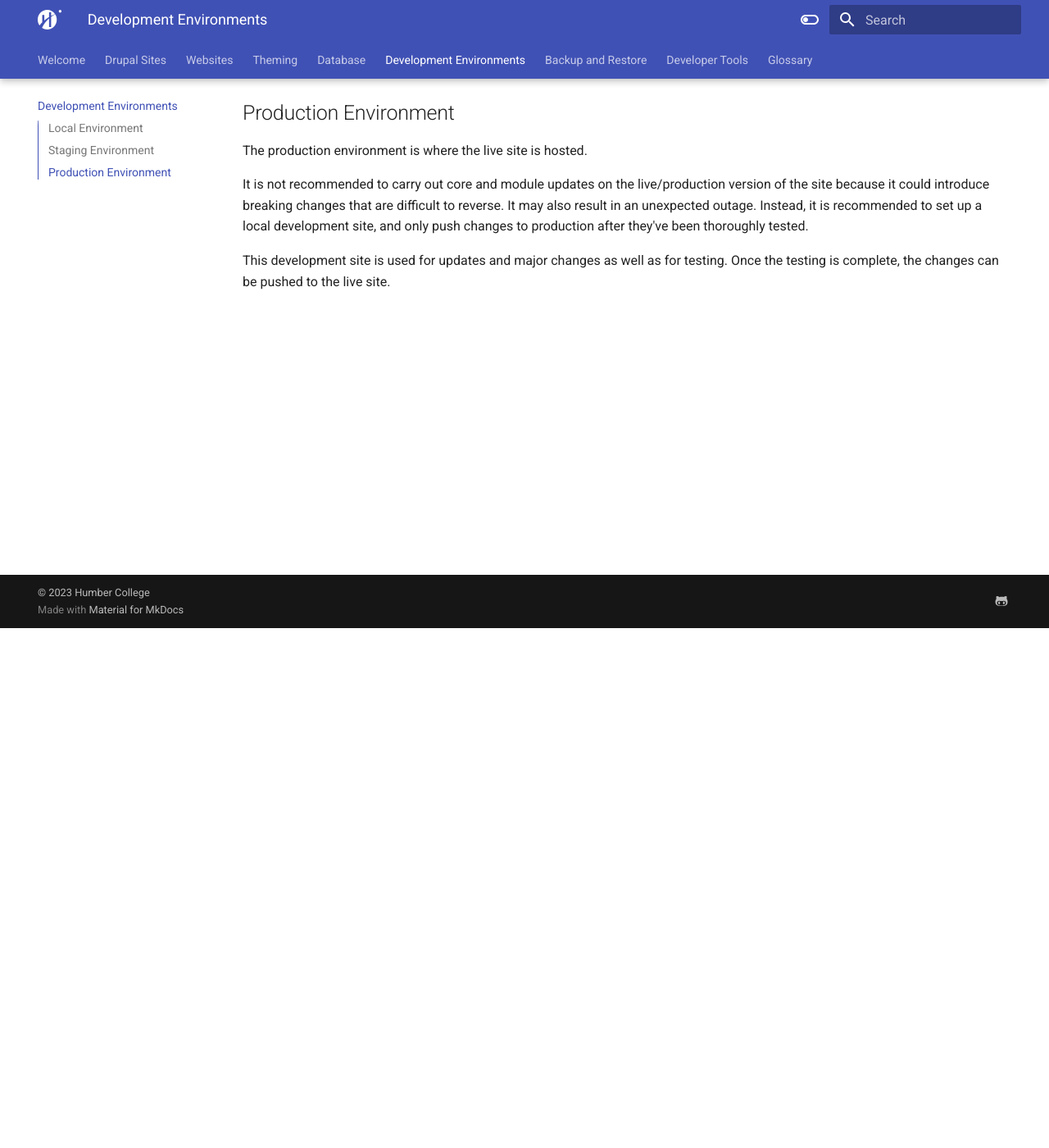
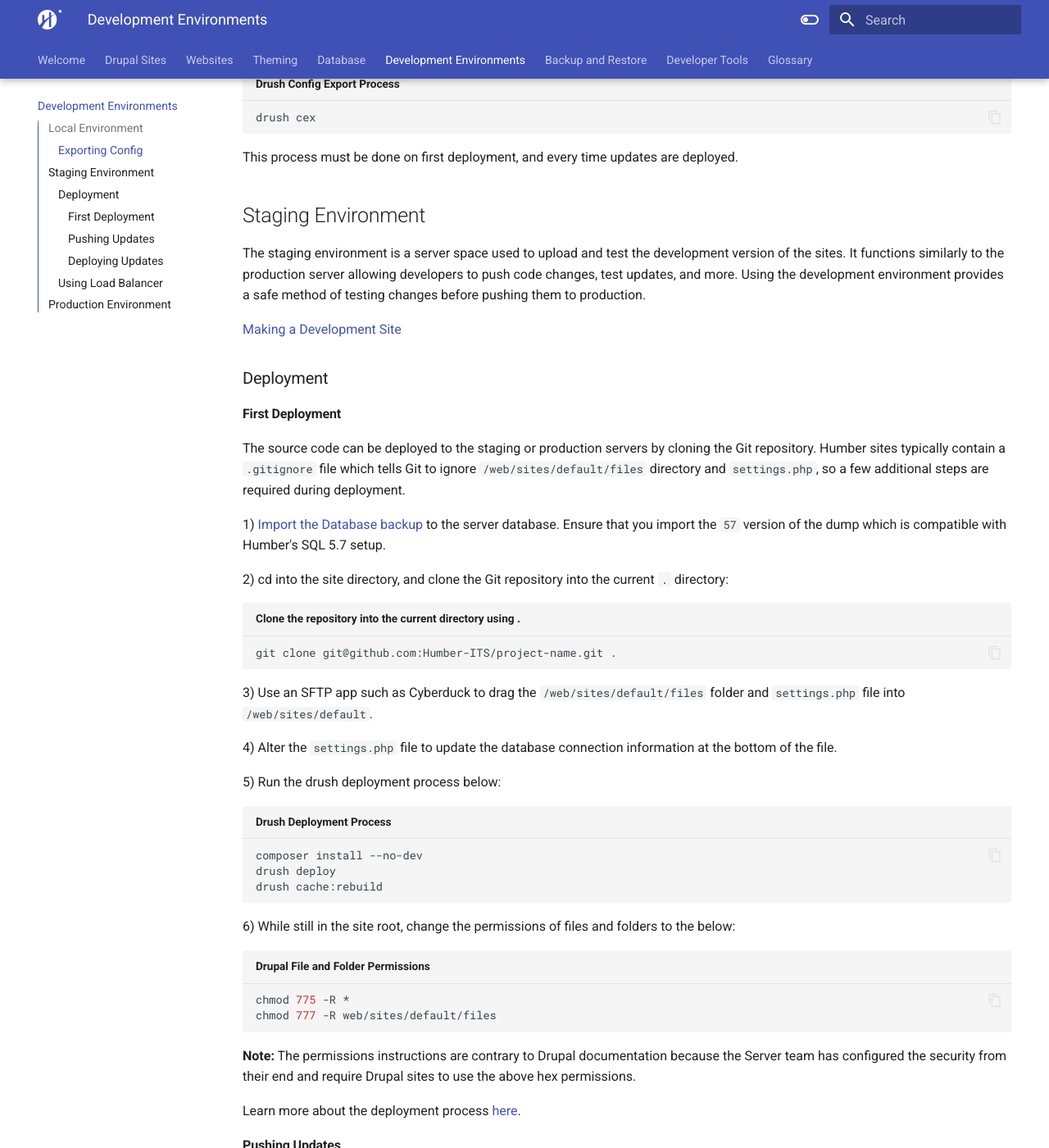
Before and after one commit to GeorgeCiesinski/custom-drupal-docs, an MkDocs documentation site: the page built from docs/development-environments.md, in a window 1280 px wide and 1400 px high, scrolled down 634 px. Shown: the whole window at 82% size. Built offline with MkDocs 1.6.1 and Material for MkDocs 9.7.7, drawn with Linux system fonts in a browser that asks for light colours; some of the changed text lies outside the part shown.

````diff
--- a/docs/development-environments.md
+++ b/docs/development-environments.md
@@ -10,11 +10,105 @@ Each environment has it's own instance of the website source code, the MySQL dat
 
 The local environment is the primary location where the site will be developed. Most changes happen locally and are later pushed to staging for testing.
 
+### Exporting Config
+
+When the local version of the site is ready to be pushed into staging or production, you must first export the config which will become necessary during the deployment process.
+
+1) Run Drush config export. This creates a config directory and config files in the `/web/sites/default/files/config_--xyz` folder. The folder name will include a randomly generated hash so it will be different in every site.
+
+```shell title="Drush Config Export Process"
+drush cex
+```
+
+This process must be done on first deployment, and every time updates are deployed.
+
 ## Staging Environment
 
 The staging environment is a server space used to upload and test the development version of the sites. It functions similarly to the production server allowing developers to push code changes, test updates, and more. Using the development environment provides a safe method of testing changes before pushing them to production.
 
 [Making a Development Site](https://www.drupal.org/docs/user_guide/en/install-dev-making.html)
+
+### Deployment
+
+#### First Deployment
+
+The source code can be deployed to the staging or production servers by cloning the Git repository. Humber sites typically contain a `.gitignore` file which tells Git to ignore `/web/sites/default/files` directory and `settings.php`, so a few additional steps are required during deployment.
+
+1) [Import the Database backup](database#importing-data) to the server database. Ensure that you import the `57` version of the dump which is compatible with Humber's SQL 5.7 setup.
+
+2) cd into the site directory, and clone the Git repository into the current `.` directory:
+
+```shell title="Clone the repository into the current directory using ."
+git clone git@github.com:Humber-ITS/project-name.git .
+```
+
+3) Use an SFTP app such as Cyberduck to drag the `/web/sites/default/files` folder and `settings.php` file into `/web/sites/default`.
+
+4) Alter the `settings.php` file to update the database connection information at the bottom of the file.
+
+5) Run the drush deployment process below:
+
+```shell title="Drush Deployment Process"
+composer install --no-dev
+drush deploy
+drush cache:rebuild
+```
+
+6) While still in the site root, change the permissions of files and folders to the below:
+
+```shell title="Drupal File and Folder Permissions"
+chmod 775 -R *
+chmod 777 -R web/sites/default/files
+```
+
+**Note:** The permissions instructions are contrary to Drupal documentation because the Server team has configured the security from their end and require Drupal sites to use the above hex permissions.
+
+Learn more about the deployment process [here](https://drupal.stackexchange.com/questions/254407/order-of-drush-commands-for-automated-deployment).
+
+#### Pushing Updates
+
+Changes made locally need to be pushed to the remote repository in order to be pulled into staging and production environments. Before pushing the changes, update the Drupal Config using `drush cex` which exports the configuration to a folder in `/files`.
+
+#### Deploying Updates
+
+In order to push updates to a site in staging, follow the below process.
+
+**Note:** Before starting, it is recommended to create a [Full Backup](backup-restore.md#creating-a-full-backup) of the staging or production environment.
+
+1) First, enable maintenance mode and clear cache. Then reset the repository and pull the changes from the active branch (develop or main).
+
+```shell title="Pulling Changes"
+drush state:set system.maintenance_mode 1
+drush cache:rebuild
+git reset --hard
+git pull
+```
+
+2) Ensure you have [exported config locally](#exporting-config), and drag the resulting folder into the `/web/sites/default/files/` directory in the staging or production environment. This is necessary for the next part of the deployment process to be successful.
+
+3) Deploy the changes and disable maintenance mode.
+
+```shell title="Deploying Changes"
+composer install --no-dev
+drush deploy
+drush state:set system.maintenance_mode 0
+drush cache:rebuild
+```
+
+4) Test the staging or production site to ensure that it is working correctly. If you get an error that you do not have permission to access the site or a file, you must set the permissions once more:
+
+```shell title="Drupal File and Folder Permissions"
+chmod 775 -R *
+chmod 777 -R web/sites/default/files
+```
+
+### Using Load Balancer
+
+Humber web servers do not interact with clients directly. Rather, they see the load balancer as their primary client. Because of this, it can cause some unexpected behavior in Drupal sites such as some models thinking the site uses `http` instead of `https`. Fixing this requires configuration changes to be made in the `settings.php` file.
+
+Learn more about [Using Load Balancers](https://www.drupal.org/node/425990).
+
+Learn more about [Drupal and Reverse Proxies](https://medium.com/@lmakarov/drupal-8-and-reverse-proxies-the-base-url-drama-c5553cbc9a3e).
 
 ## Production Environment
 
````
Also changed, not shown: docs/database.md (+10 -5 lines), docs/drupal-sites.md (+10 -8 lines), docs/index.md (+2 -2 lines).
